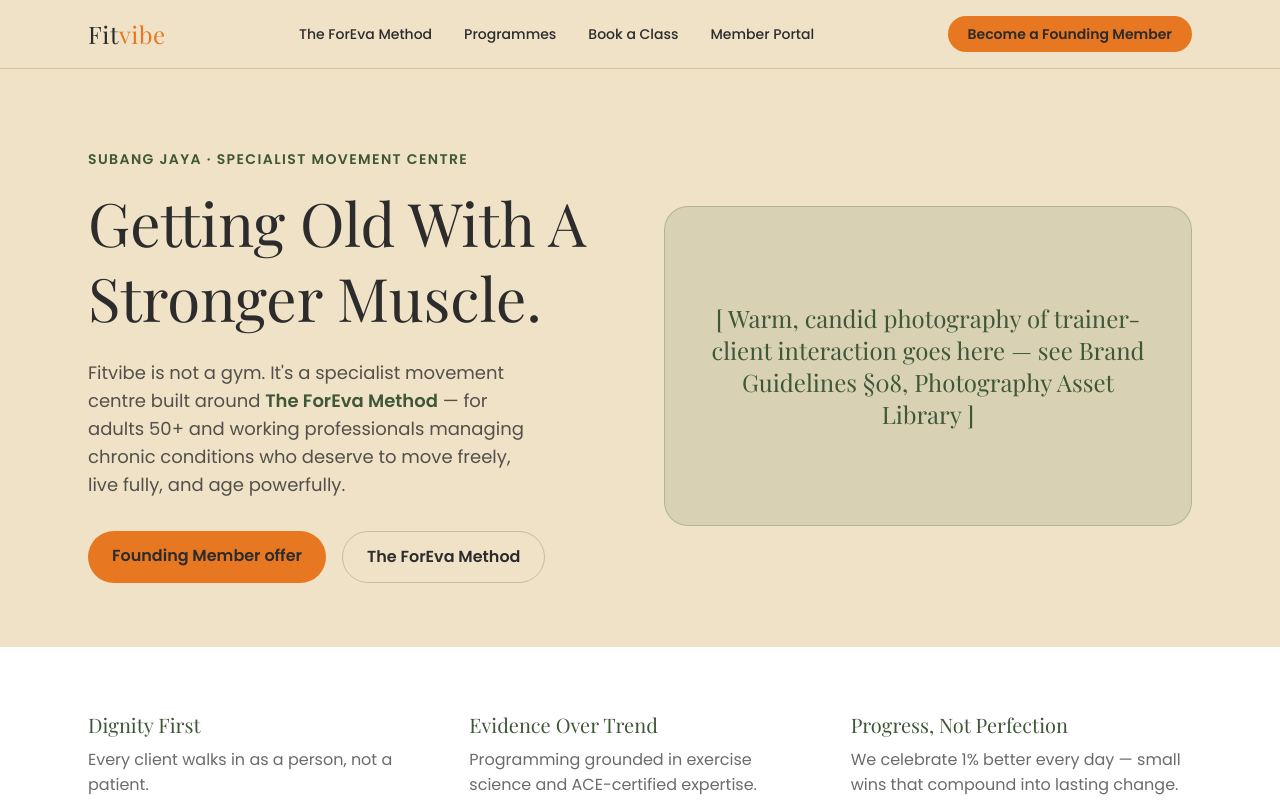
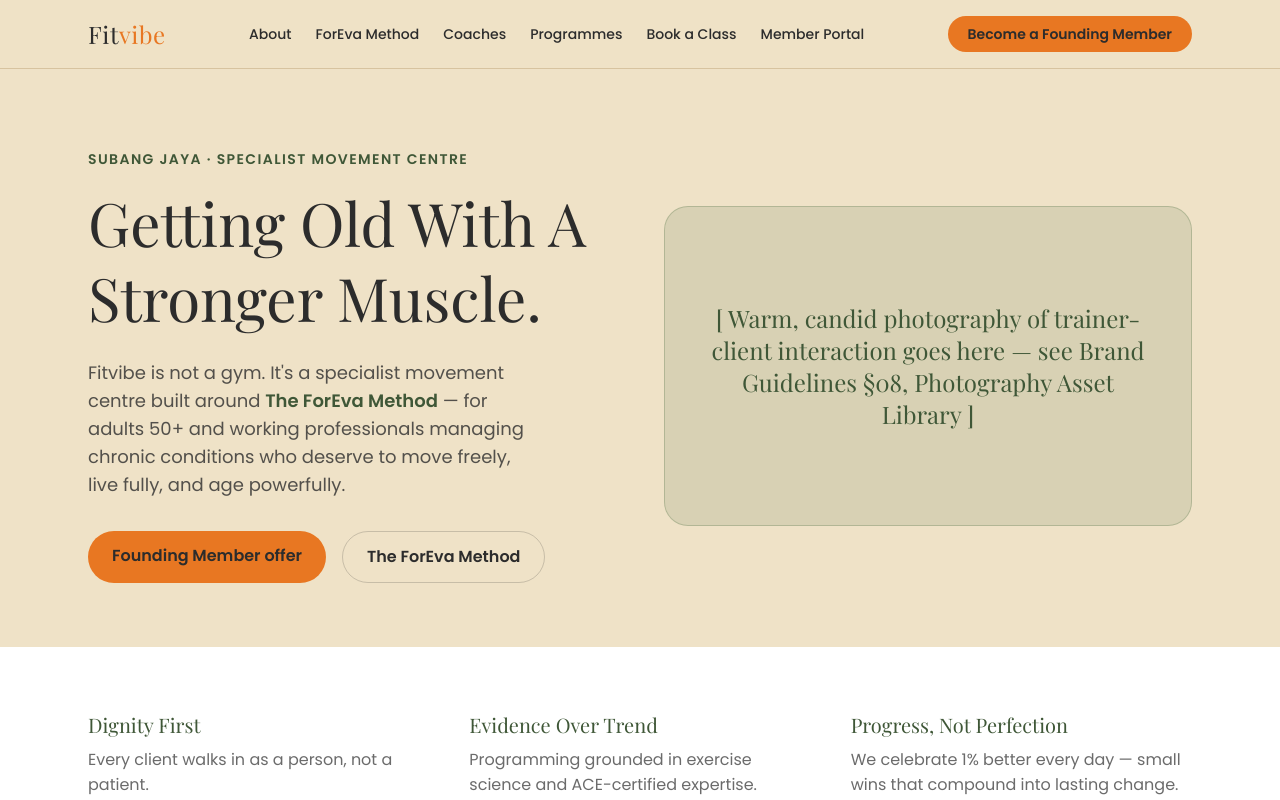
Before and after one commit to ethanRjoseph14/fitvibe-system, a Next.js app: page / in a window 1280 px wide. Shown: the top 800 px of the page. Built offline with nearby package versions, Linux system fonts and the light colour scheme.

Commit message:
Update navigation links and adjust responsive design

```diff
--- a/components/NavBar.tsx
+++ b/components/NavBar.tsx
@@ -1,7 +1,9 @@
 import Link from "next/link";
 
 const links = [
-  { href: "/the-foreva-method", label: "The ForEva Method" },
+  { href: "/about", label: "About" },
+  { href: "/the-foreva-method", label: "ForEva Method" },
+  { href: "/coaches", label: "Coaches" },
   { href: "/programmes", label: "Programmes" },
   { href: "/book", label: "Book a Class" },
   { href: "/member", label: "Member Portal" },
@@ -14,7 +16,7 @@ export default function NavBar() {
         <Link href="/" className="font-display text-2xl text-charcoal tracking-wide">
           Fit<span className="text-vitality-orange">vibe</span>
         </Link>
-        <nav className="hidden md:flex items-center gap-8 text-sm font-medium">
+        <nav className="hidden lg:flex items-center gap-5 xl:gap-6 text-sm font-medium">
           {links.map((l) => (
             <Link key={l.href} href={l.href} className="text-charcoal hover:text-vitality-orange transition-colors">
               {l.label}
```
